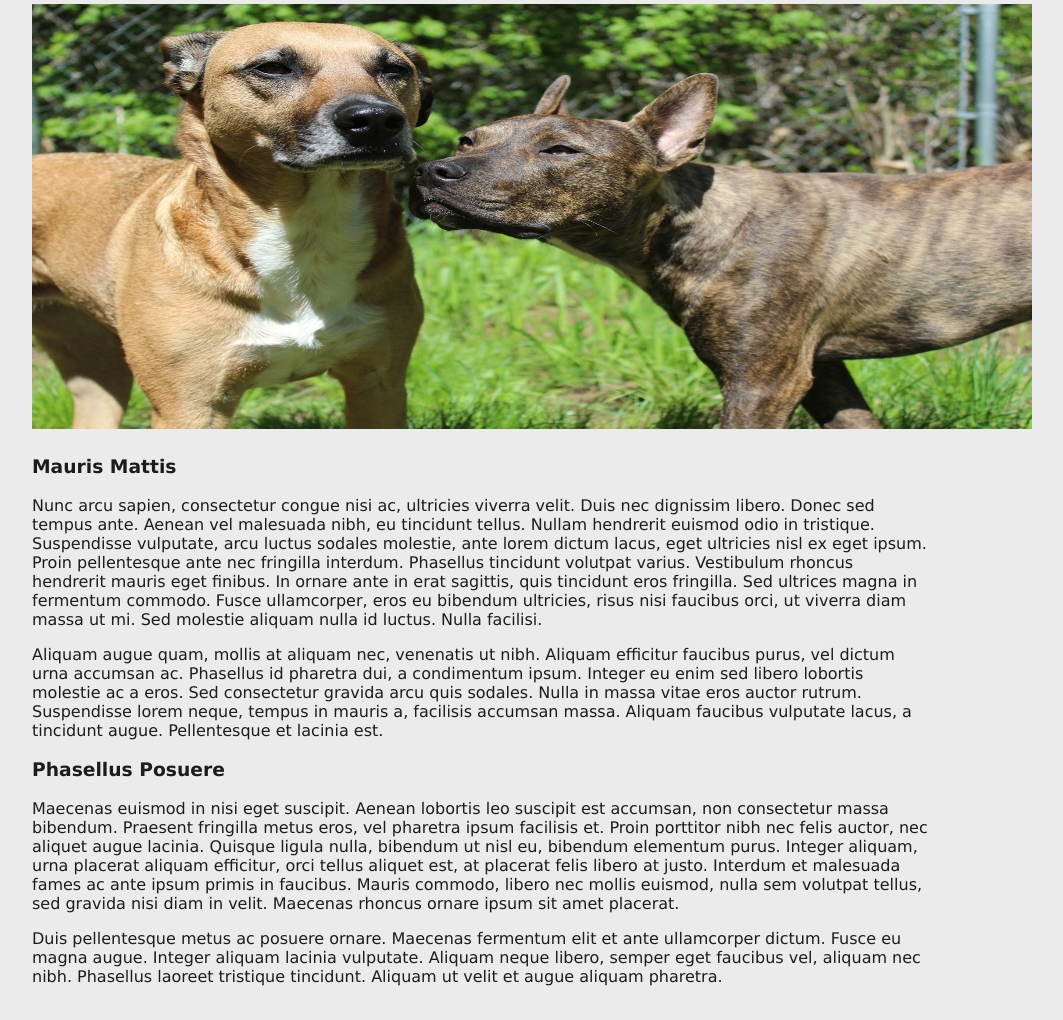
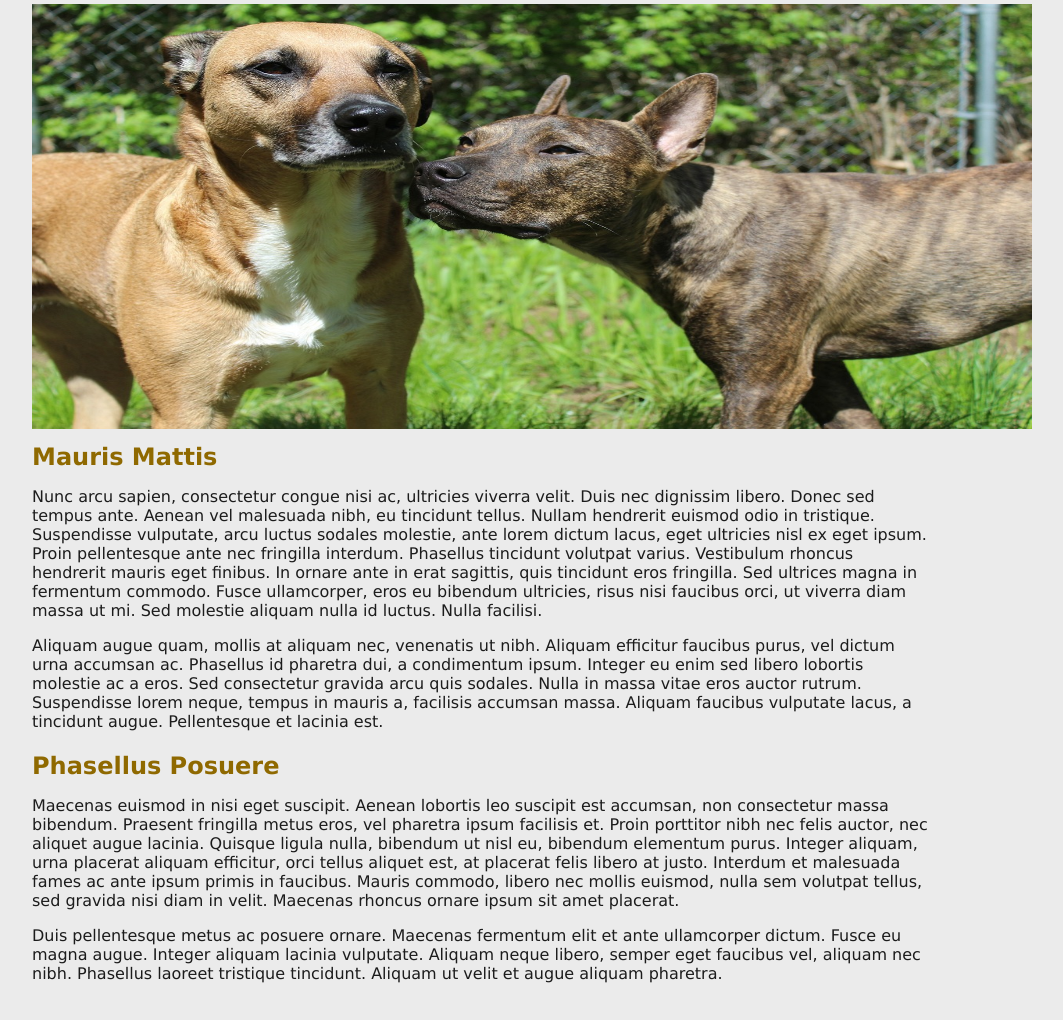
Before and after one commit to bchairez4/flask-landing-page, a Flask app: page /about in a window 1280 px wide. Shown: the part 324-1344 px from the top of the page, without its empty margins (160-1223 px from the left). Run offline with Flask 3, Linux system fonts and the light colour scheme.

Commit message:
updated class name

```diff
--- a/templates/about.html
+++ b/templates/about.html
@@ -5,14 +5,14 @@
 {% block body %}
     <h1>Our Mission</h1>
     <img src="../static/images/adopt-about.jpg" alt="animalsabout">
-    <h3 class="sectionTitle">Mauris Mattis</h3>
+    <h3 class="section-title">Mauris Mattis</h3>
     <p>
         Nunc arcu sapien, consectetur congue nisi ac, ultricies viverra velit. Duis nec dignissim libero. Donec sed tempus ante. Aenean vel malesuada nibh, eu tincidunt tellus. Nullam hendrerit euismod odio in tristique. Suspendisse vulputate, arcu luctus sodales molestie, ante lorem dictum lacus, eget ultricies nisl ex eget ipsum. Proin pellentesque ante nec fringilla interdum. Phasellus tincidunt volutpat varius. Vestibulum rhoncus hendrerit mauris eget finibus. In ornare ante in erat sagittis, quis tincidunt eros fringilla. Sed ultrices magna in fermentum commodo. Fusce ullamcorper, eros eu bibendum ultricies, risus nisi faucibus orci, ut viverra diam massa ut mi. Sed molestie aliquam nulla id luctus. Nulla facilisi.
     </p>
     <p>
         Aliquam augue quam, mollis at aliquam nec, venenatis ut nibh. Aliquam efficitur faucibus purus, vel dictum urna accumsan ac. Phasellus id pharetra dui, a condimentum ipsum. Integer eu enim sed libero lobortis molestie ac a eros. Sed consectetur gravida arcu quis sodales. Nulla in massa vitae eros auctor rutrum. Suspendisse lorem neque, tempus in mauris a, facilisis accumsan massa. Aliquam faucibus vulputate lacus, a tincidunt augue. Pellentesque et lacinia est.
     </p>
-    <h3 class="sectionTitle">Phasellus Posuere</h3>
+    <h3 class="section-title">Phasellus Posuere</h3>
     <p>
         Maecenas euismod in nisi eget suscipit. Aenean lobortis leo suscipit est accumsan, non consectetur massa bibendum. Praesent fringilla metus eros, vel pharetra ipsum facilisis et. Proin porttitor nibh nec felis auctor, nec aliquet augue lacinia. Quisque ligula nulla, bibendum ut nisl eu, bibendum elementum purus. Integer aliquam, urna placerat aliquam efficitur, orci tellus aliquet est, at placerat felis libero at justo. Interdum et malesuada fames ac ante ipsum primis in faucibus. Mauris commodo, libero nec mollis euismod, nulla sem volutpat tellus, sed gravida nisi diam in velit. Maecenas rhoncus ornare ipsum sit amet placerat.
     </p>
```
